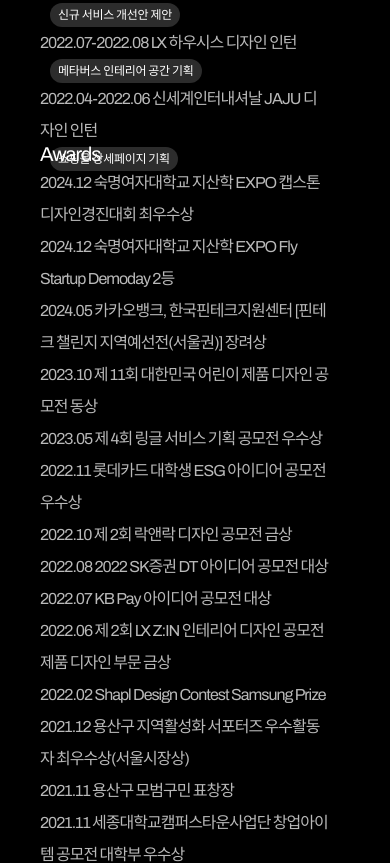
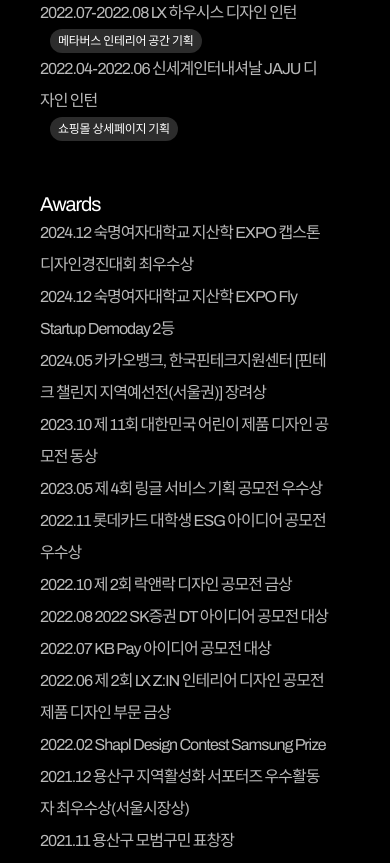
Before and after one commit to Hwajeong206/Hwajeonglee-Portfolio, a plain HTML site: page profile.html in a window 390 px wide. Shown: the part 659-1522 px from the top of the page. Drawn offline with Linux system fonts and the light colour scheme.

Commit message:
Update profile.html

```diff
--- a/profile.html
+++ b/profile.html
@@ -230,9 +230,13 @@
                 font-size:20px;
             }
 
+    .career{
+        margin-top: 20px;
+    }
+
 
     .award{
-    margin-top: -30px;
+    margin-top: 50px;
     margin-bottom:120px;
 }
 
```
